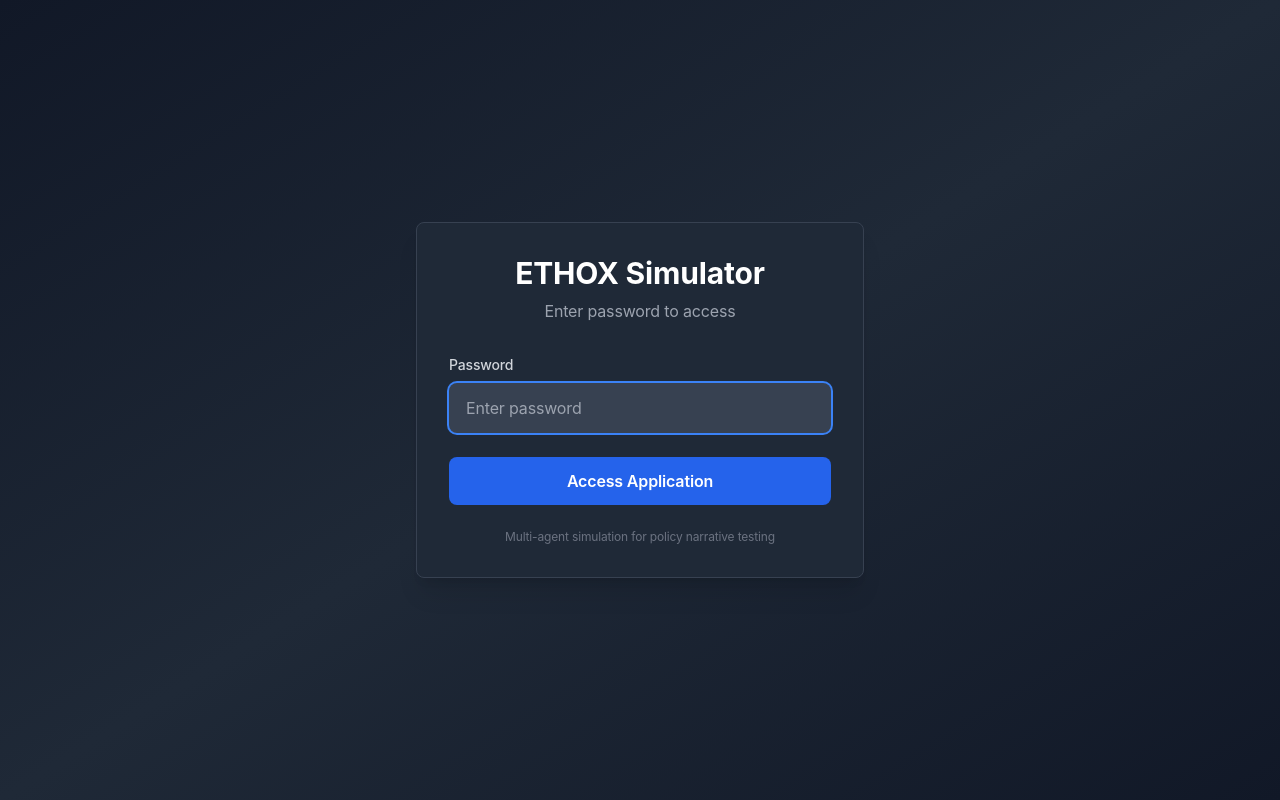
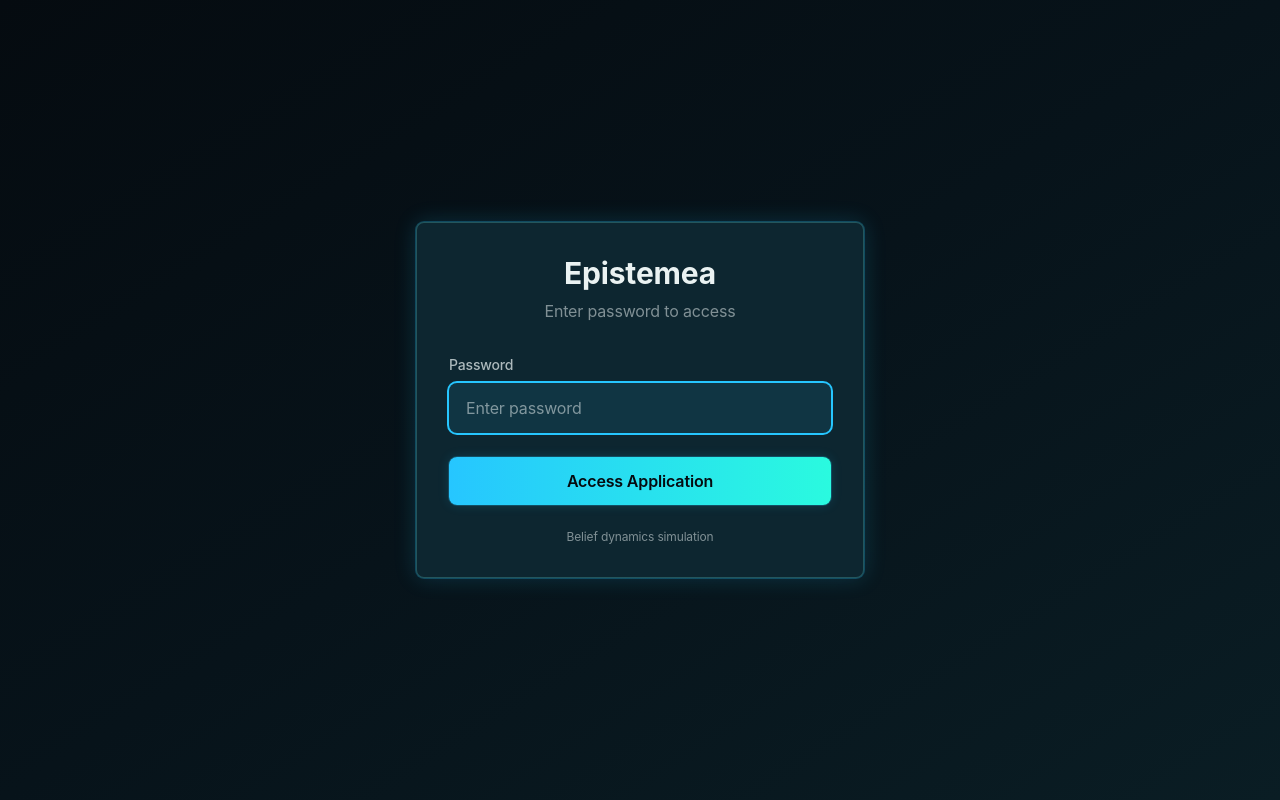
Before and after one commit to gretasikora/ETHOX-simulator-engine, a React (Vite) app in the folder frontend/: page / in a window 1280 px wide. Built offline with nearby package versions, Linux system fonts and the light colour scheme; no server answers.

Commit message:
lock page change

```diff
--- a/frontend/src/components/LoginPage.tsx
+++ b/frontend/src/components/LoginPage.tsx
@@ -22,17 +22,17 @@ export function LoginPage() {
   };
 
   return (
-    <div className="min-h-screen bg-gradient-to-br from-gray-900 via-gray-800 to-gray-900 flex items-center justify-center p-4">
+    <div className="min-h-screen bg-gradient-to-br from-aurora-bg0 via-aurora-bg1 to-aurora-surface0 flex items-center justify-center p-4">
       <div className="max-w-md w-full">
-        <div className="bg-gray-800 rounded-lg shadow-xl p-8 border border-gray-700">
+        <div className="bg-aurora-surface1 rounded-lg shadow-aurora-glow p-8 border border-aurora-border-strong">
           <div className="text-center mb-8">
-            <h1 className="text-3xl font-bold text-white mb-2">ETHOX Simulator</h1>
-            <p className="text-gray-400">Enter password to access</p>
+            <h1 className="text-3xl font-bold text-aurora-text0 mb-2">Epistemea</h1>
+            <p className="text-aurora-text2">Enter password to access</p>
           </div>
 
           <form onSubmit={handleSubmit} className="space-y-6">
             <div>
-              <label htmlFor="password" className="block text-sm font-medium text-gray-300 mb-2">
+              <label htmlFor="password" className="block text-sm font-medium text-aurora-text1 mb-2">
                 Password
               </label>
               <input
@@ -40,7 +40,7 @@ export function LoginPage() {
                 type="password"
                 value={password}
                 onChange={(e) => setPassword(e.target.value)}
-                className="w-full px-4 py-3 bg-gray-700 border border-gray-600 rounded-lg text-white placeholder-gray-400 focus:outline-none focus:ring-2 focus:ring-blue-500 focus:border-transparent"
+                className="w-full px-4 py-3 bg-aurora-surface2 border border-aurora-border rounded-lg text-aurora-text0 placeholder-aurora-text2 focus:outline-none focus:ring-2 focus:ring-aurora-accent1 focus:border-transparent"
                 placeholder="Enter password"
                 required
                 autoFocus
@@ -48,7 +48,7 @@ export function LoginPage() {
             </div>
 
             {error && (
-              <div className="bg-red-900/50 border border-red-700 rounded-lg p-3 text-red-200 text-sm">
+              <div className="bg-aurora-danger/20 border border-aurora-danger rounded-lg p-3 text-aurora-danger text-sm">
                 {error}
               </div>
             )}
@@ -56,14 +56,14 @@ export function LoginPage() {
             <button
               type="submit"
               disabled={loading}
-              className="w-full bg-blue-600 hover:bg-blue-700 disabled:bg-gray-600 text-white font-semibold py-3 px-4 rounded-lg transition-colors duration-200 focus:outline-none focus:ring-2 focus:ring-blue-500 focus:ring-offset-2 focus:ring-offset-gray-800"
+              className="w-full bg-gradient-to-r from-aurora-accent1 to-aurora-accent0 hover:opacity-90 disabled:opacity-50 text-aurora-bg0 font-semibold py-3 px-4 rounded-lg transition-opacity duration-200 focus:outline-none focus:ring-2 focus:ring-aurora-accent1 focus:ring-offset-2 focus:ring-offset-aurora-bg1 shadow-aurora-glow-sm"
             >
               {loading ? 'Authenticating...' : 'Access Application'}
             </button>
           </form>
 
-          <div className="mt-6 text-center text-xs text-gray-500">
-            <p>Multi-agent simulation for policy narrative testing</p>
+          <div className="mt-6 text-center text-xs text-aurora-text2">
+            <p>Belief dynamics simulation</p>
           </div>
         </div>
       </div>
```
Also changed, not shown: 2 other files (tests, documents, lock files or other folders).
